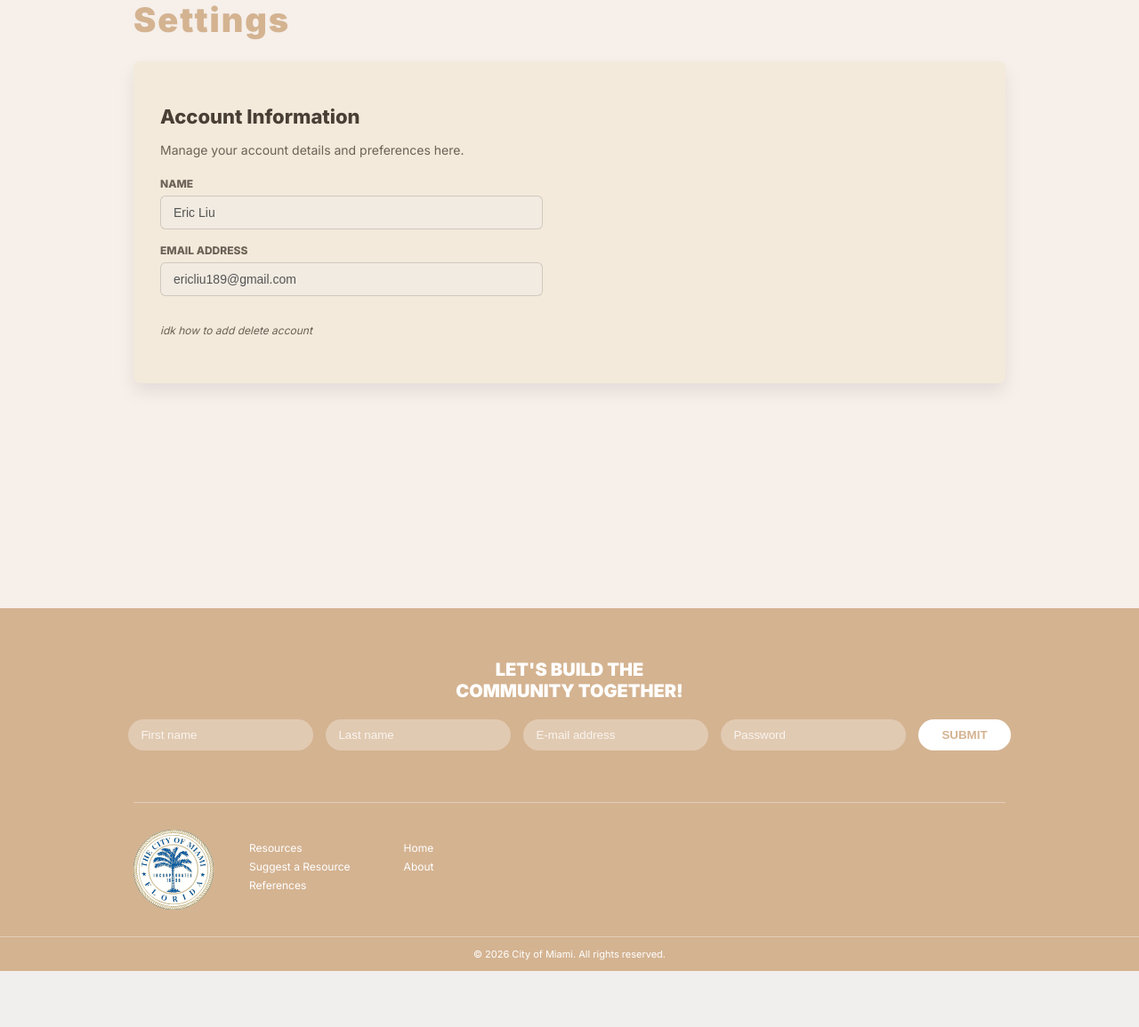
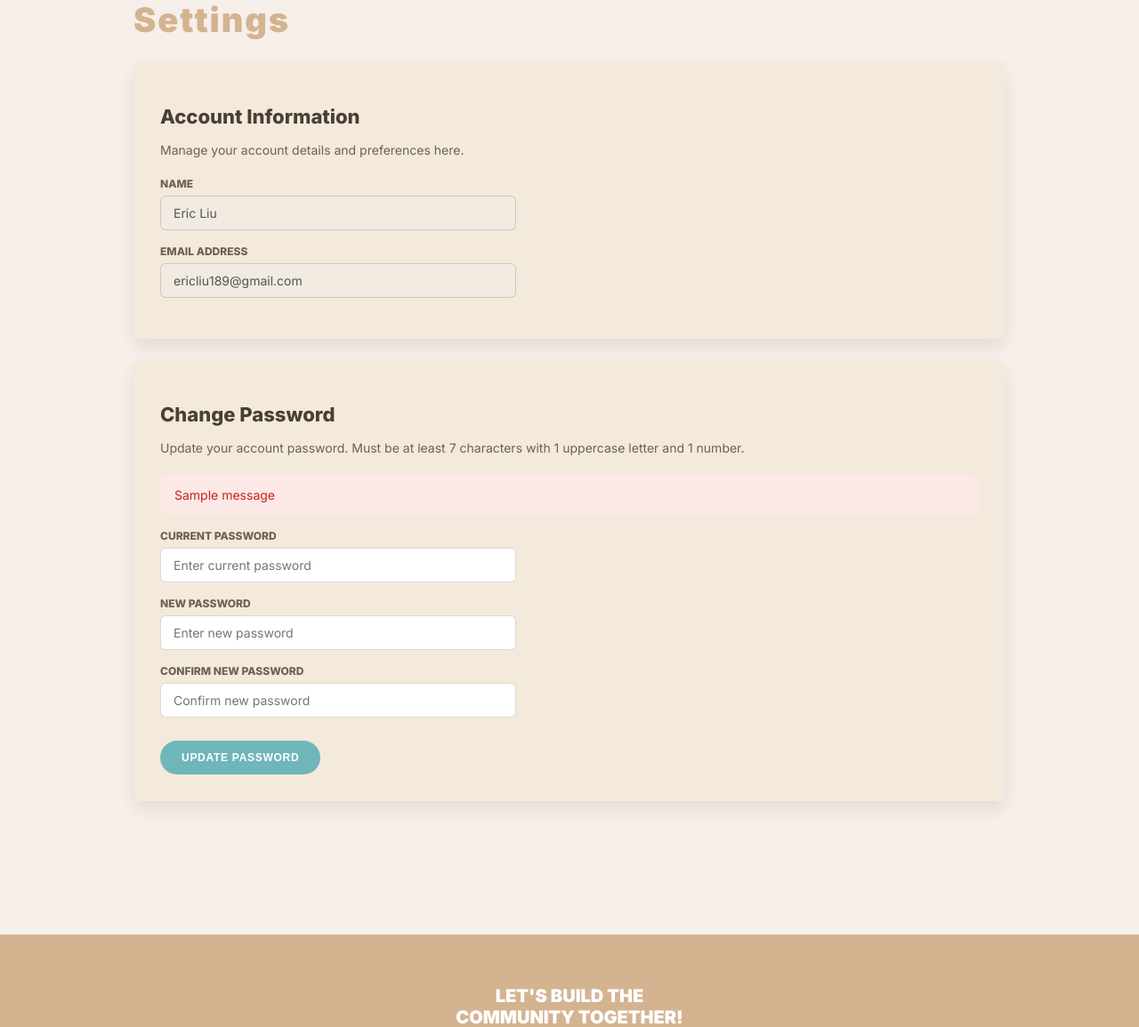
Before and after one commit to EricL-alt/TSA-Webmaster-main, a Flask app: page /settings in a window 1280 px wide. Shown: the part 196-1351 px from the top of the page at 89% size. Before the commit the page ends 1288 px from the top, so only its background shows below. Run offline with Flask 3, Linux system fonts and the light colour scheme; a user stored in the database is signed in; one stand-in notice (Sample message) is shown.

Commit message:
Add resource likes and password change features
- Add like button to resource cards with localStorage-based duplicate
  prevention per user (mirrors existing comment like pattern)
- Add /like_resource backend route storing likes at index 11 in suggestions.json
- Add password change form to settings page with validation (length,
  uppercase, number) matching registration requirements
- Add /change_password backend route with current password verification

https://claude.ai/code/session_011LjQKtq6tCxh1ptxZ85eJC

```diff
--- a/main.py
+++ b/main.py
@@ -127,6 +127,44 @@ def settings():
     return render_template("settings.html", logged_in=True)
 
 
+@app.route('/change_password', methods=['POST'])
+@login_required
+def change_password():
+    current_password = request.form.get('current_password')
+    new_password = request.form.get('new_password')
+    confirm_password = request.form.get('confirm_password')
+
+    if not check_password_hash(current_user.password, current_password):
+        flash('Current password is incorrect.')
+        return redirect(url_for('settings'))
+
+    if new_password != confirm_password:
+        flash('New passwords do not match.')
+        return redirect(url_for('settings'))
+
+    if len(new_password) < 7:
+        flash('Your password should be at least 7 characters long.')
+        return redirect(url_for('settings'))
+
+    if not contains_number(new_password):
+        flash('Your password should have at least 1 number.')
+        return redirect(url_for('settings'))
+
+    if not contains_uppercase(new_password):
+        flash('Your password should have at least 1 uppercase letter.')
+        return redirect(url_for('settings'))
+
+    current_user.password = generate_password_hash(
+        new_password,
+        method='pbkdf2:sha256',
+        salt_length=8
+    )
+    db.session.commit()
+
+    flash('Password changed successfully!')
+    return redirect(url_for('settings'))
+
+
 @app.route('/resources')
 def resources():
     suggestions = load_suggestions()
@@ -183,6 +221,7 @@ def show_user_profile(index):
                            btype=suggestion[8],
                            area=suggestion[9],
                            comments=suggestion[10] if len(suggestion) > 10 else [],
+                           resource_likes=suggestion[11] if len(suggestion) > 11 else 0,
                            index=index,
                            logged_in=current_user.is_authenticated,
                            current_user=current_user)
@@ -251,6 +290,25 @@ def like_comment(resource_index, comment_index):
             db.session.commit()
 
     return jsonify({'success': True, 'likes': comment['likes']})
+
+
+@app.route('/like_resource/<int:resource_index>', methods=['POST'])
+def like_resource(resource_index):
+    suggestions = load_suggestions()
+
+    if resource_index < 0 or resource_index >= len(suggestions):
+        return jsonify({'error': 'Resource not found'}), 404
+
+    suggestion = suggestions[resource_index]
+
+    # Ensure the resource has a likes field at index 11
+    if len(suggestion) < 12:
+        suggestion.append(0)
+
+    suggestion[11] = suggestion[11] + 1
+    save_suggestions(suggestions)
+
+    return jsonify({'success': True, 'likes': suggestion[11]})
 
 
 # =============================================================================
--- a/static/css/settings.css
+++ b/static/css/settings.css
@@ -63,4 +63,45 @@ body {
     border-radius: 6px;
     border: 1px solid rgba(74, 63, 53, 0.2);
     font-size: 14px;
+    font-family: inherit;
+    box-sizing: border-box;
 }
+
+.settings-form-group input:focus {
+    outline: none;
+    border-color: #6fb6bb;
+    box-shadow: 0 0 0 2px rgba(111, 182, 187, 0.3);
+}
+
+.settings-submit-btn {
+    margin-top: 10px;
+    padding: 12px 24px;
+    background: #6fb6bb;
+    color: #fff;
+    border: none;
+    border-radius: 999px;
+    font-size: 12px;
+    font-weight: 900;
+    letter-spacing: 0.06em;
+    text-transform: uppercase;
+    cursor: pointer;
+    transition: background 0.2s ease;
+}
+
+.settings-submit-btn:hover {
+    background: #5aa8ad;
+}
+
+.settings-flash {
+    background: #fce8e6;
+    color: #c5221f;
+    padding: 12px 16px;
+    border-radius: 8px;
+    margin-bottom: 16px;
+    font-size: 13px;
+}
+
+.settings-flash p {
+    margin: 0;
+    color: inherit;
+}
--- a/templates/settings.html
+++ b/templates/settings.html
@@ -22,9 +22,40 @@
             <input type="email" value="{{ current_user.email }}" disabled>
         </div>
 
-        <p style="margin-top: 30px; font-size: 12px; font-style: italic;">
-            idk how to add delete account
-        </p>
+    </div>
+
+    <div class="settings-card" style="margin-top: 24px;">
+        <h2>Change Password</h2>
+        <p>Update your account password. Must be at least 7 characters with 1 uppercase letter and 1 number.</p>
+
+        {% with messages = get_flashed_messages() %}
+        {% if messages %}
+        <div class="settings-flash">
+            {% for message in messages %}
+            <p>{{ message }}</p>
+            {% endfor %}
+        </div>
+        {% endif %}
+        {% endwith %}
+
+        <form action="{{ url_for('change_password') }}" method="POST">
+            <div class="settings-form-group">
+                <label for="current_password">Current Password</label>
+                <input type="password" id="current_password" name="current_password" required placeholder="Enter current password">
+            </div>
+
+            <div class="settings-form-group">
+                <label for="new_password">New Password</label>
+                <input type="password" id="new_password" name="new_password" required placeholder="Enter new password">
+            </div>
+
+            <div class="settings-form-group">
+                <label for="confirm_password">Confirm New Password</label>
+                <input type="password" id="confirm_password" name="confirm_password" required placeholder="Confirm new password">
+            </div>
+
+            <button type="submit" class="settings-submit-btn">Update Password</button>
+        </form>
     </div>
 </div>
 {% endblock %}
```
Also changed, not shown: templates/resource.html (+85 -1 lines).
